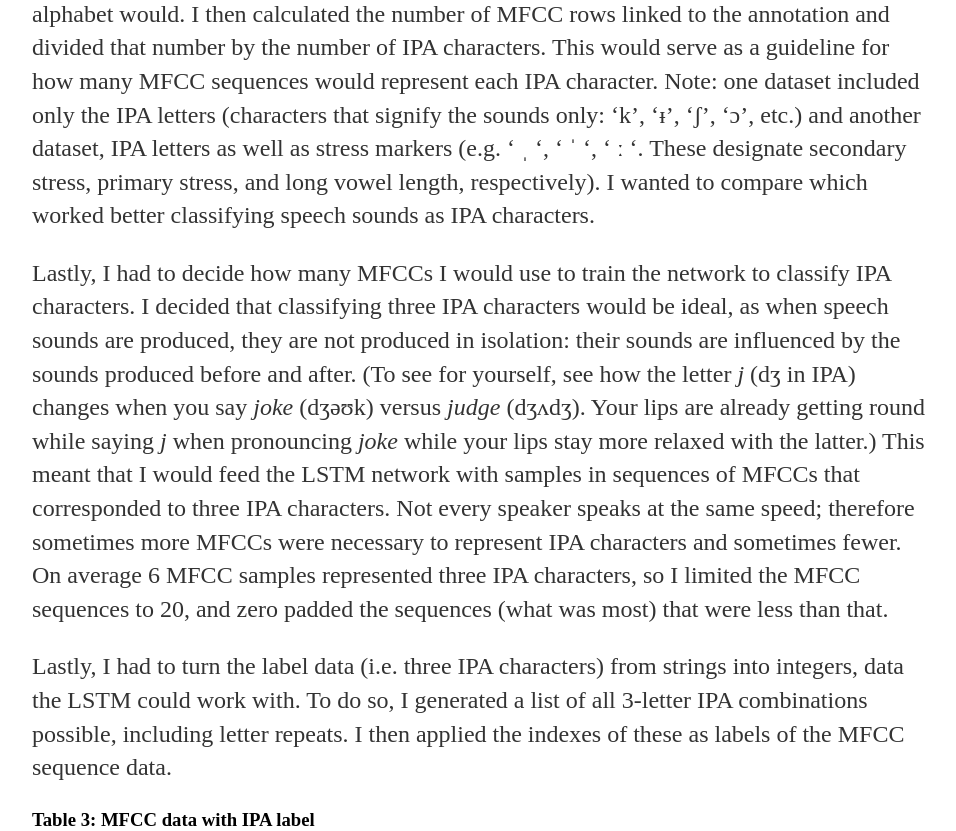
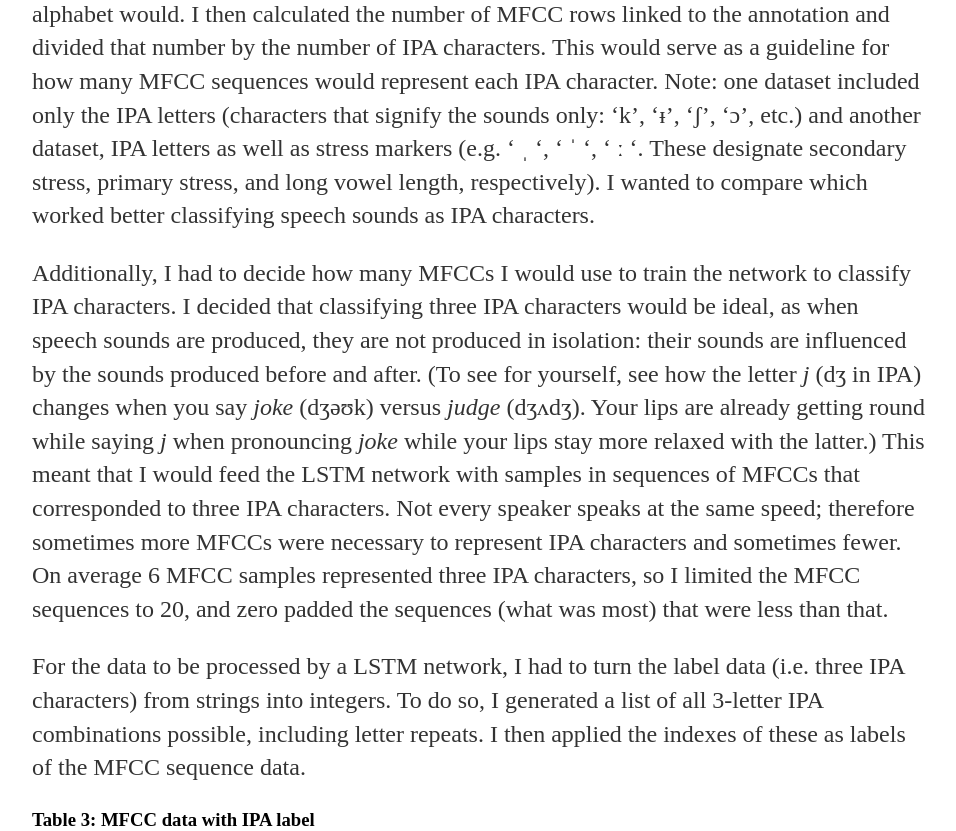
Before and after one commit to a-n-rose/a-n-rose.github.io, a Jekyll site: the page built from _posts/2018-09-26-english-speech-to-ipa.md, in a window 1280 px wide and 900 px high, scrolled down 3453 px, cut to the strip 0-831 px from the top of the window. Shown: the whole strip, without its empty margins (160-1116 px from the left). Built offline with Jekyll 4.4.1, drawn with Linux system fonts in a browser that asks for light colours.

Commit message:
minor edits

```diff
--- a/_posts/2018-09-26-english-speech-to-ipa.md
+++ b/_posts/2018-09-26-english-speech-to-ipa.md
@@ -38,9 +38,9 @@ Furthermore, for good practice, I randomly assigned each recording sample/annota
 
 In order to align the IPA and MFCC data for each recording, I calculated the length of the IPA characters, which should have better represented length of the utterance than the original alphabet would. I then calculated the number of MFCC rows linked to the annotation and divided that number by the number of IPA characters. This would serve as a guideline for how many MFCC sequences would represent each IPA character. Note: one dataset included only the IPA letters (characters that signify the sounds only: 'k', 'ᵻ', 'ʃ', 'ɔ', etc.) and another dataset, IPA letters as well as stress markers (e.g. ' ˌ ', ' ˈ ', ' ː '. These designate secondary stress, primary stress, and long vowel length, respectively). I wanted to compare which worked better classifying speech sounds as IPA characters.
 
-Lastly, I had to decide how many MFCCs I would use to train the network to classify IPA characters. I decided that classifying three IPA characters would be ideal, as when speech sounds are produced, they are not produced in isolation: their sounds are influenced by the sounds produced before and after. (To see for yourself, see how the letter *j* (dʒ in IPA) changes when you say *joke* (dʒəʊk) versus *judge* (dʒʌdʒ). Your lips are already getting round while saying *j* when pronouncing *joke* while your lips stay more relaxed with the latter.) This meant that I would feed the LSTM network with samples in sequences of MFCCs that corresponded to three IPA characters. Not every speaker speaks at the same speed; therefore sometimes more MFCCs were necessary to represent IPA characters and sometimes fewer. On average 6 MFCC samples represented three IPA characters, so I limited the MFCC sequences to 20, and zero padded the sequences (what was most) that were less than that.
+Additionally, I had to decide how many MFCCs I would use to train the network to classify IPA characters. I decided that classifying three IPA characters would be ideal, as when speech sounds are produced, they are not produced in isolation: their sounds are influenced by the sounds produced before and after. (To see for yourself, see how the letter *j* (dʒ in IPA) changes when you say *joke* (dʒəʊk) versus *judge* (dʒʌdʒ). Your lips are already getting round while saying *j* when pronouncing *joke* while your lips stay more relaxed with the latter.) This meant that I would feed the LSTM network with samples in sequences of MFCCs that corresponded to three IPA characters. Not every speaker speaks at the same speed; therefore sometimes more MFCCs were necessary to represent IPA characters and sometimes fewer. On average 6 MFCC samples represented three IPA characters, so I limited the MFCC sequences to 20, and zero padded the sequences (what was most) that were less than that.
 
-Lastly, I had to turn the label data (i.e. three IPA characters) from strings into integers, data the LSTM could work with. To do so, I generated a list of all 3-letter IPA combinations possible, including letter repeats. I then applied the indexes of these as labels of the MFCC sequence data.
+For the data to be processed by a LSTM network, I had to turn the label data (i.e. three IPA characters) from strings into integers. To do so, I generated a list of all 3-letter IPA combinations possible, including letter repeats. I then applied the indexes of these as labels of the MFCC sequence data.
 
 ### Table 3: MFCC data with IPA label
 ![Imgur](https://i.imgur.com/4vvSciZ.png?1)
```
